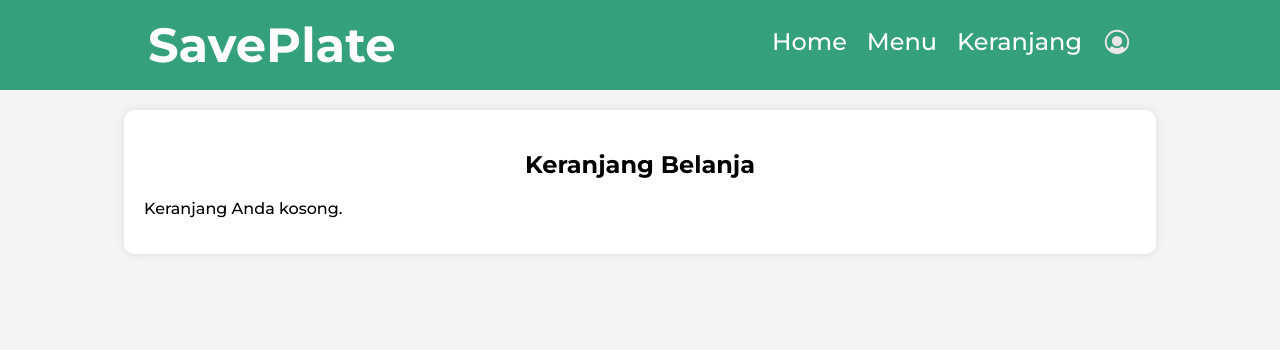
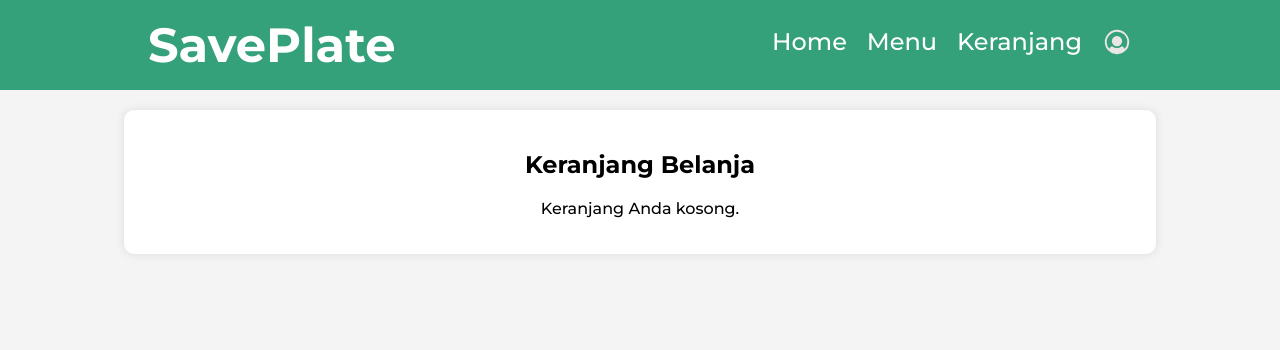
Before and after one commit to aryo04/SavePlate, a PHP site: page /pages/keranjang.php in a window 1280 px wide. Shown: the top 350 px of the page. Run offline with PHP 8.4, Linux system fonts and the light colour scheme.

Commit message:
updapte keranjang

```diff
--- a/pages/keranjang.php
+++ b/pages/keranjang.php
@@ -66,11 +66,10 @@ foreach ($_SESSION['cart'] as $item) {
     <?php include('../includes/headerMenu.php'); ?>
 
     <main>
-        <section class="cart">
-            <h2>Keranjang Belanja</h2>
-
+    <section class="cart">
+        <h2>Keranjang Belanja</h2>
             <?php if (empty($_SESSION['cart'])): ?>
-                <p>Keranjang Anda kosong.</p>
+                <p style="text-align: center;">Keranjang Anda kosong.</p>
             <?php else: ?>
                 <table class="cart-table">
                     <thead>
```
Also changed, not shown: css/styleKeranjang.css (line endings or trailing spaces).
